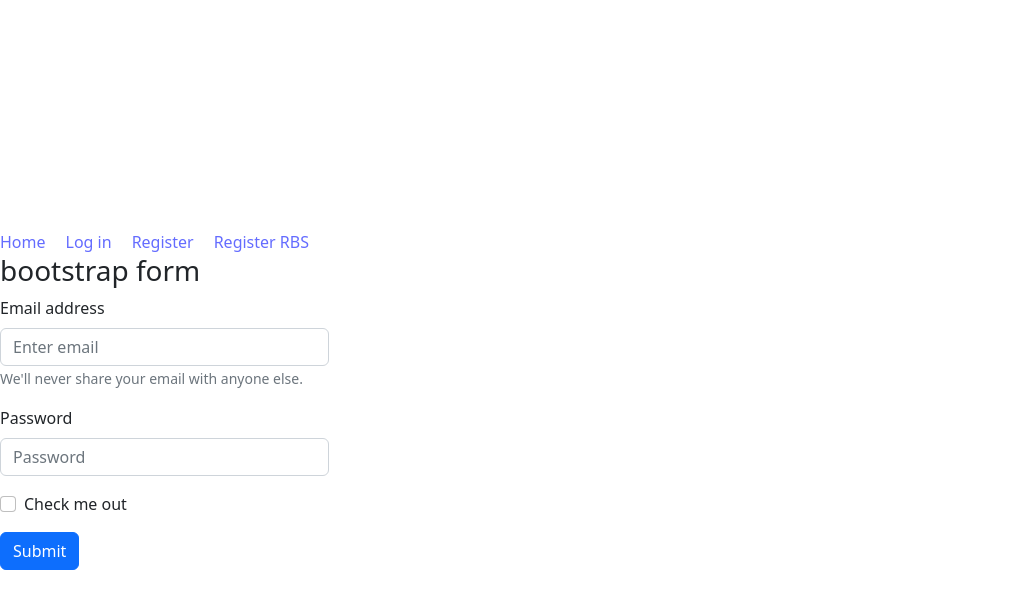
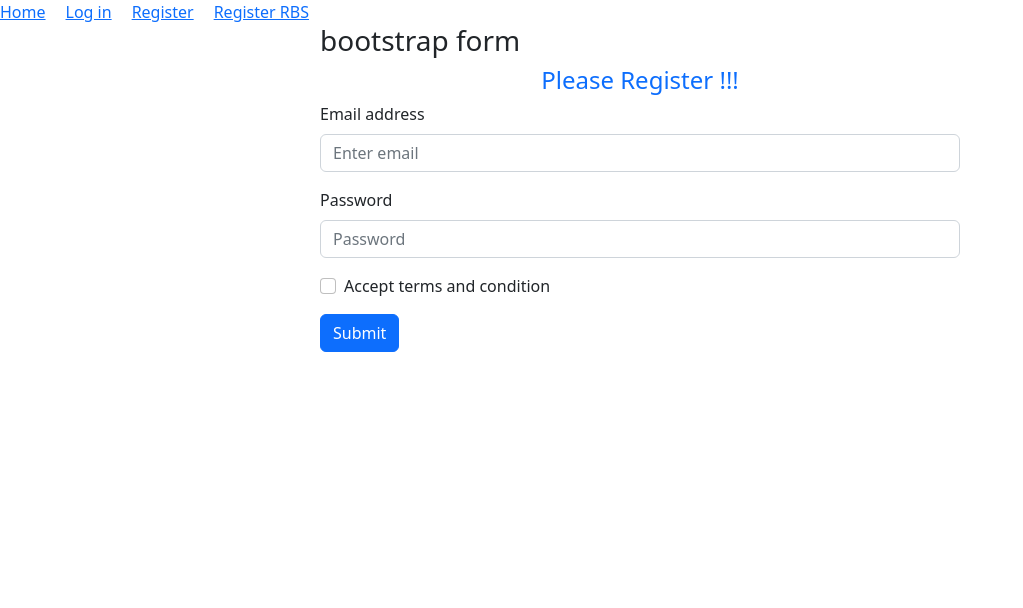
Before and after one commit to Sobuj54/module-59-email-password-authentication-login-form, a React (Vite) app: page /register-rbs in a window 1280 px wide. Shown: the top 608 px of the page, without its empty margins (0-1023 px from the left). Built offline with nearby package versions, Linux system fonts and the light colour scheme.

Commit message:
used onSubmit in bootstrap form

```diff
--- a/src/Components/RegisterRBS/RegisterRBS.jsx
+++ b/src/Components/RegisterRBS/RegisterRBS.jsx
@@ -3,24 +3,35 @@
 import Form from "react-bootstrap/Form";
 
 const RegisterRBS = () => {
+  const handleSubmit = (event) => {
+    // prevents form tag from refreshing the page
+    event.preventDefault();
+    const email = event.target.email.value;
+    const password = event.target.password.value;
+    console.log(email, password);
+  };
+
   return (
-    <div>
+    <div className="w-50 mx-auto">
       <h3>bootstrap form</h3>
-      <Form>
+      <h4 className="text-primary text-center">Please Register !!!</h4>
+      {/* react bootstrap form */}
+      <Form onSubmit={handleSubmit}>
         <Form.Group className="mb-3" controlId="formBasicEmail">
           <Form.Label>Email address</Form.Label>
-          <Form.Control type="email" placeholder="Enter email" />
-          <Form.Text className="text-muted">
-            We'll never share your email with anyone else.
-          </Form.Text>
+          <Form.Control type="email" name="email" placeholder="Enter email" />
         </Form.Group>
 
         <Form.Group className="mb-3" controlId="formBasicPassword">
           <Form.Label>Password</Form.Label>
-          <Form.Control type="password" placeholder="Password" />
+          <Form.Control
+            type="password"
+            name="password"
+            placeholder="Password"
+          />
         </Form.Group>
         <Form.Group className="mb-3" controlId="formBasicCheckbox">
-          <Form.Check type="checkbox" label="Check me out" />
+          <Form.Check type="checkbox" label="Accept terms and condition" />
         </Form.Group>
         <Button variant="primary" type="submit">
           Submit
--- a/src/index.css
+++ b/src/index.css
@@ -1,4 +1,4 @@
-:root {
+/* :root {
   font-family: Inter, system-ui, Avenir, Helvetica, Arial, sans-serif;
   line-height: 1.5;
   font-weight: 400;
@@ -66,4 +66,4 @@
   button {
     background-color: #f9f9f9;
   }
-}
+} */
```
